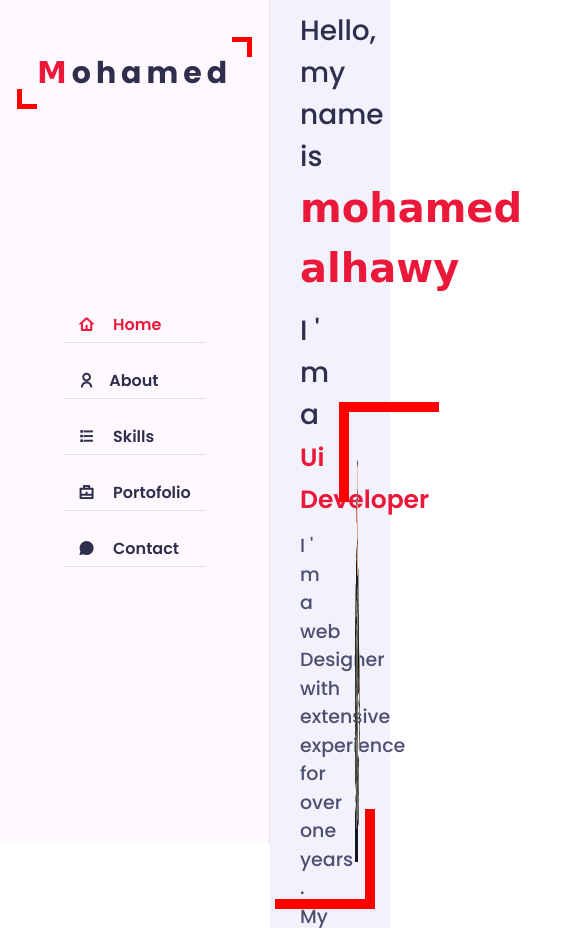
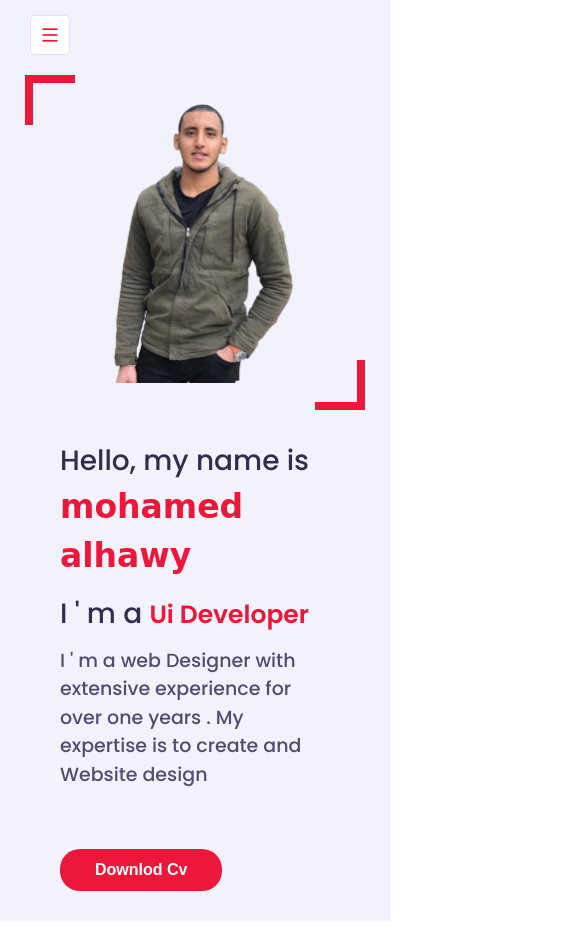
Before and after one commit to Mohammed-Alhawy/my-Personal-Portfolio-Website, a plain HTML site: page index.html in a window 390 px wide. Shown: the top 928 px of the page, 585 px wide, since content can reach past the window. Drawn offline with nearby package versions, Linux system fonts and the light colour scheme; a web font is replaced by a local one.

Commit message:
responsev

```diff
--- a/css/master.css
+++ b/css/master.css
@@ -49,7 +49,7 @@ img{
   background-color: var(--bg-black-900);
   min-height: 100vh;
   display: block;
-  padding: 0 30px;
+  padding: 0 60px;
   opacity: 1;
 }
 
@@ -99,7 +99,7 @@ img{
 }
 
 .section .container{
-  padding: 60px 0;
+  padding: 30px 0;
 }
 
 .main-btn{
@@ -134,7 +134,6 @@ img{
   padding: 30px;
   background-color: var(--bg-black-100);
   position: fixed;
-  left: 0;
   top: 0;
   border-right:1px solid var(--bg-black-50) ;
   display: flex;
@@ -146,7 +145,7 @@ img{
 .aside .logo{
   position: absolute;
   text-transform: capitalize;
-  top: 50px;
+  top: 60px;
   font-size: 30px;
 }
 
@@ -213,6 +212,31 @@ img{
 }
 /* end aside */
 
+/* start nav-toggler */
+
+.nav-toggler{
+  position: fixed;
+  top: 15px;
+  left: 30px;
+  width: 40px;
+  height: 40px;
+  background-color: white;
+  justify-content: center;
+  align-items: center;
+  text-align: center;
+  border-radius: 5px;
+  border: 1px solid var(--bg-black-50);
+  display: none;
+  cursor: pointer;
+  transition: all 0.3s;
+}
+
+.nav-toggler i{
+  color: var(--skin-color);
+  font-size: 20px;
+}
+
+/* end nav-toggler */
 
 /* start Home section */
 
@@ -238,7 +262,7 @@ img{
   font-weight: 600;
   color: var(--skin-color);
   font-family: "Clicker Script", cursive;
-  font-size: 40px;
+  font-size: 33px;
 }
 
 .home .home-info .my-profession{
@@ -269,19 +293,19 @@ img{
 }
 
 .home .home-img img{
-  height: 420px;
+  height: 400px;
   margin: auto;
 }
 
 .home .home-img::before{
   content: "";
   position: absolute;
-  width: 100px;
-  height: 100px;
+  width: 80px;
+  height: 80px;
   top: -40px;
   left: 0px;
-  border-top: 10px solid red;
-  border-left: 10px solid red;
+  border-top: 8px solid var(--skin-color);
+  border-left: 8px solid var(--skin-color);
 }
 
 .home .home-img::after{
@@ -289,11 +313,72 @@ img{
   position: absolute;
   bottom: -40px;
   right: 0;
-  width: 100px;
-  height: 100px;
-  border-bottom: 10px solid red;
-  border-right: 10px solid red;
+  width: 80px;
+  height: 80px;
+  border-bottom: 8px solid var(--skin-color);
+  border-right: 8px solid var(--skin-color);
 }
+
+
+
+@media(max-width:992px){
+  .home .row{
+    display: flex;
+    flex-direction: column-reverse;
+    padding-top: 65px;
+  }
+  .home .home-info{
+    flex: 0 0 100%;
+    max-width: 100%;
+    margin-top: 50px;
+  }
+  .home .home-img{
+    flex: 0 0 100%;
+    max-width: 100%;
+  }
+  .home .home-img img{
+    width: 80%;
+    height: auto !important;
+  }
+
+.home .home-img::before{
+  height: 50px;
+  width: 50px;
+  left: -20px;
+  top: -20px;
+}
+
+.home .home-img::after{
+  height: 50px;
+  width: 50px;
+  right: -20px;
+  bottom: -20px;
+
+}
+
+}
+
+@media(max-width:380px){
+  .home .home-info .hello{
+    font-size: 20px;
+  }
+
+  .home .home-info .my-profession{
+    font-size: 20px;
+  }
+
+  .home .home-info .my-profession span{
+    font-size: 22px;
+  }
+
+  .home .home-info p{
+    font-size: 16px;
+  }
+
+}
+
+
+
 /* End Home section */
 
 .about .about-content {
@@ -517,6 +602,8 @@ img{
 
 .Contact .Question{
   text-align: center;
+  margin-top: -50px;
+  margin-bottom: 10px;
 }
 
 .Contact .Question h3{
@@ -569,8 +656,46 @@ img{
   transform: rotatey(180deg);
 }
 
+/* end Contact section */
 
 
+/* start Responsive */
 
+@media(max-width:1150px){
+  .nav-toggler{
+    display: flex ;
+    transition: all 0.3s;
 
-/* end Contact section */
+  }
+
+  .aside{
+    left: -100%;
+    transition: all 0.5s;
+  }
+
+  .active-menu{
+    left: 0 ;
+  }
+
+  .main-content{
+    padding-left:0px;
+    transition: all 0.5s;
+  }
+
+  .main-content-active{
+    padding-left:270px;
+  }
+
+}
+
+@media(max-width:610px){
+  .aside{
+    width:100%;
+    z-index: 11;
+  }
+}
+@media(max-width:485px){
+  .main-content-active{
+    padding-left:120px;
+  }
+}
--- a/index.html
+++ b/index.html
@@ -14,6 +14,14 @@
     <title>Document</title>
   </head>
   <body>
+    <!-- thems icon -->
+    <!-- <div class="icons-p">
+
+    </div> -->
+
+
+
+
 
     <!--=== Main container Start ===  -->
     <div class="main-container">
@@ -23,9 +31,9 @@
           <a href="#"> <span>M</span>ohamed </a>
         </div>
 
-        <!-- <div class="nav-toggler">
-        <span></span>
-      </div> -->
+      <div class="nav-toggler">
+        <i class="ri-menu-line"></i>
+      </div>
 
         <ul class="nav">
           <li>
@@ -57,6 +65,7 @@
         <section class="home section " id="Home">
           <div class="container">
             <div class="row">
+
               <div class="home-info padd-15">
                 <h3 class="hello">
                   Hello, my name is <span class="name"> mohamed alhawy </span>
@@ -77,13 +86,14 @@
                   alt=""
                 />
               </div>
+
             </div>
           </div>
         </section>
         <!--=== Home section End ===  -->
 
         <!--=== About section Start ===  -->
-        <section class="about section " id="About">
+        <section class="about section hidden" id="About">
           <div class="container">
 
             <div class="row">
@@ -133,7 +143,7 @@
 
         <!--=== Skills section Start ===  -->
 
-        <section class="Skills section " id="Skills">
+        <section class="Skills section hidden" id="Skills">
           <div class="container">
 
             <div class="row">
@@ -287,7 +297,7 @@
 
         <!--=== Portofolio section Start ===  -->
 
-        <section class="Portofolio section " id="Portofolio">
+        <section class="Portofolio section hidden" id="Portofolio">
           <div class="container">
 
             <div class="row">
@@ -385,7 +395,7 @@
         <!--=== Portofolio section End ===  -->
 
         <!--=== Contact section Start ===  -->
-        <section class="Contact section" id="Contact">
+        <section class="Contact section hidden" id="Contact">
           <div class="container">
 
             <div class="row">
--- a/js/main.js
+++ b/js/main.js
@@ -12,3 +12,24 @@ All_links.forEach((Link) => {
     Link.classList.add("Active");
   });
 });
+
+
+
+
+const opneMenu=document.querySelector('.nav-toggler')
+const menu=document.querySelector('.aside')
+const mainContent=document.querySelector('.main-content')
+
+opneMenu.addEventListener("click" , ()=>{
+  menu.classList.toggle("active-menu")
+  mainContent.classList.toggle("main-content-active")
+
+  if (menu.classList.contains('active-menu')) {
+    opneMenu.innerHTML=`<i class="ri-close-large-fill"></i>`
+    opneMenu.style.left="290px"
+  } else {
+    opneMenu.innerHTML=`<i class="ri-menu-line"></i>`
+    opneMenu.style.left="30px"
+  }
+
+})
```
